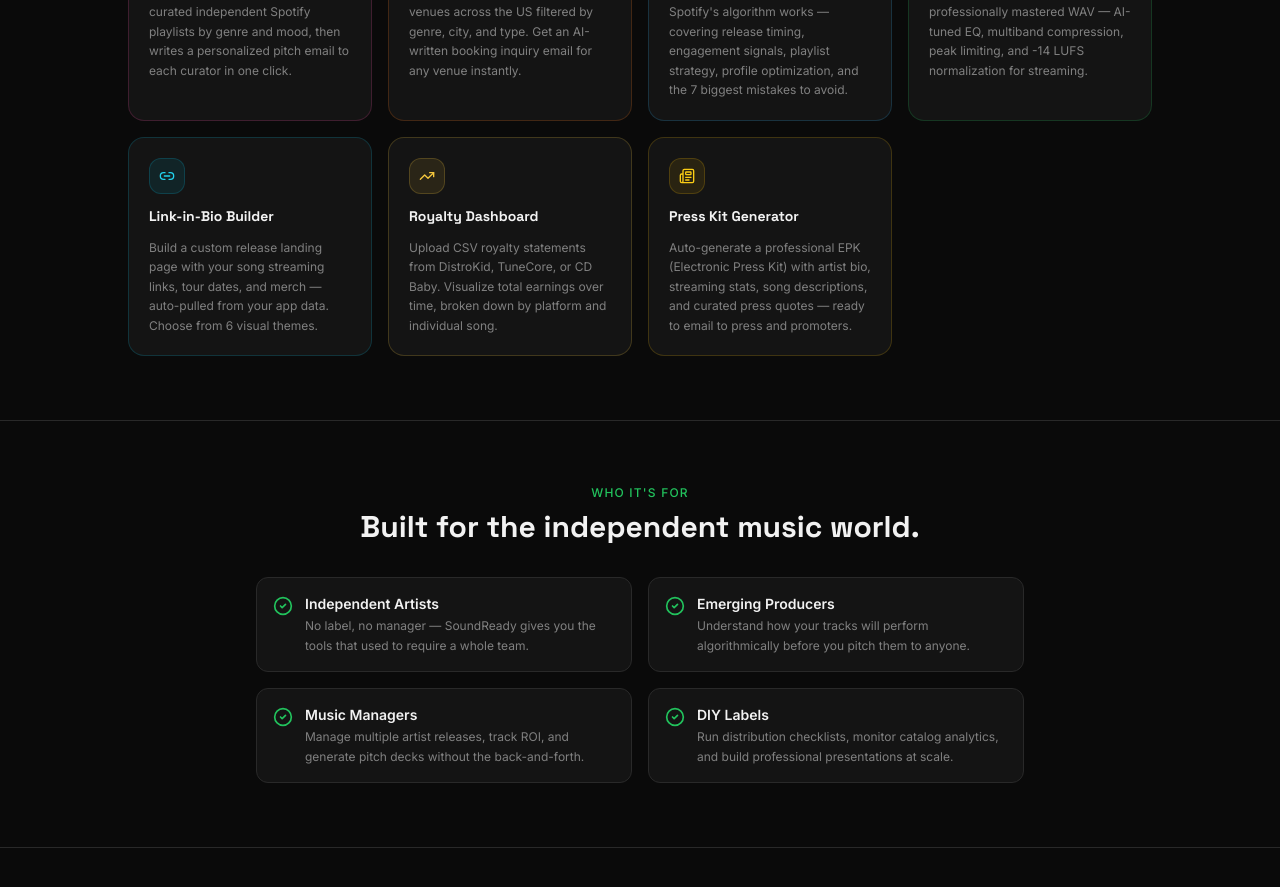
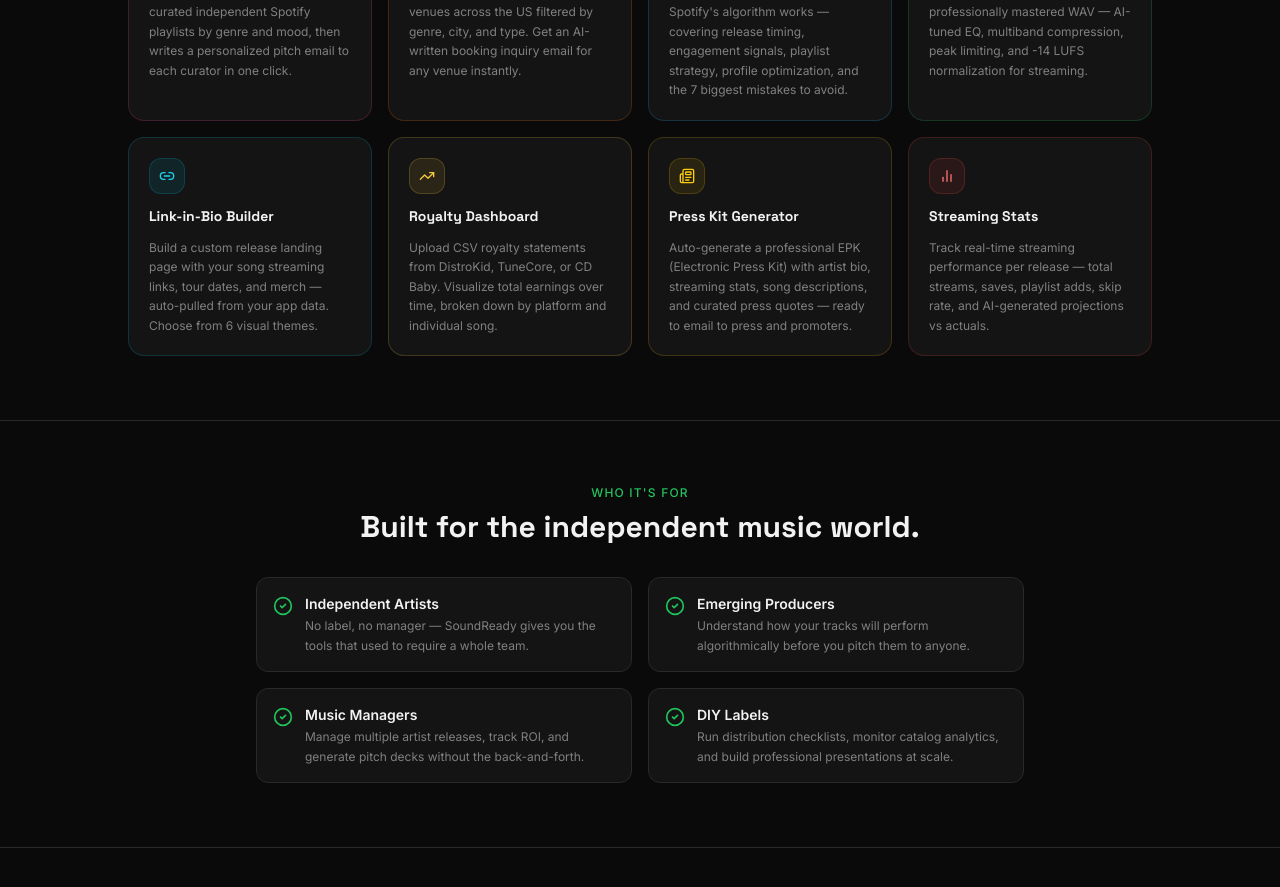
Before and after one commit to cthomascahill/soundready, a React (Vite) app: page /about in a window 1280 px wide. Shown: the part 1920-2807 px from the top of the page. Built offline with nearby package versions, Linux system fonts and the light colour scheme; no server answers.

Commit message:
File changes

```diff
--- a/src/pages/About.jsx
+++ b/src/pages/About.jsx
@@ -124,6 +124,14 @@ const FEATURES = [
     title: "Press Kit Generator",
     desc: "Auto-generate a professional EPK (Electronic Press Kit) with artist bio, streaming stats, song descriptions, and curated press quotes — ready to email to press and promoters.",
   },
+  {
+    icon: BarChart2,
+    color: "text-red-400",
+    bg: "bg-red-500/10",
+    border: "border-red-500/20",
+    title: "Streaming Stats",
+    desc: "Track real-time streaming performance per release — total streams, saves, playlist adds, skip rate, and AI-generated projections vs actuals.",
+  },
 ];
 
 const WHO_ITS_FOR = [
```
